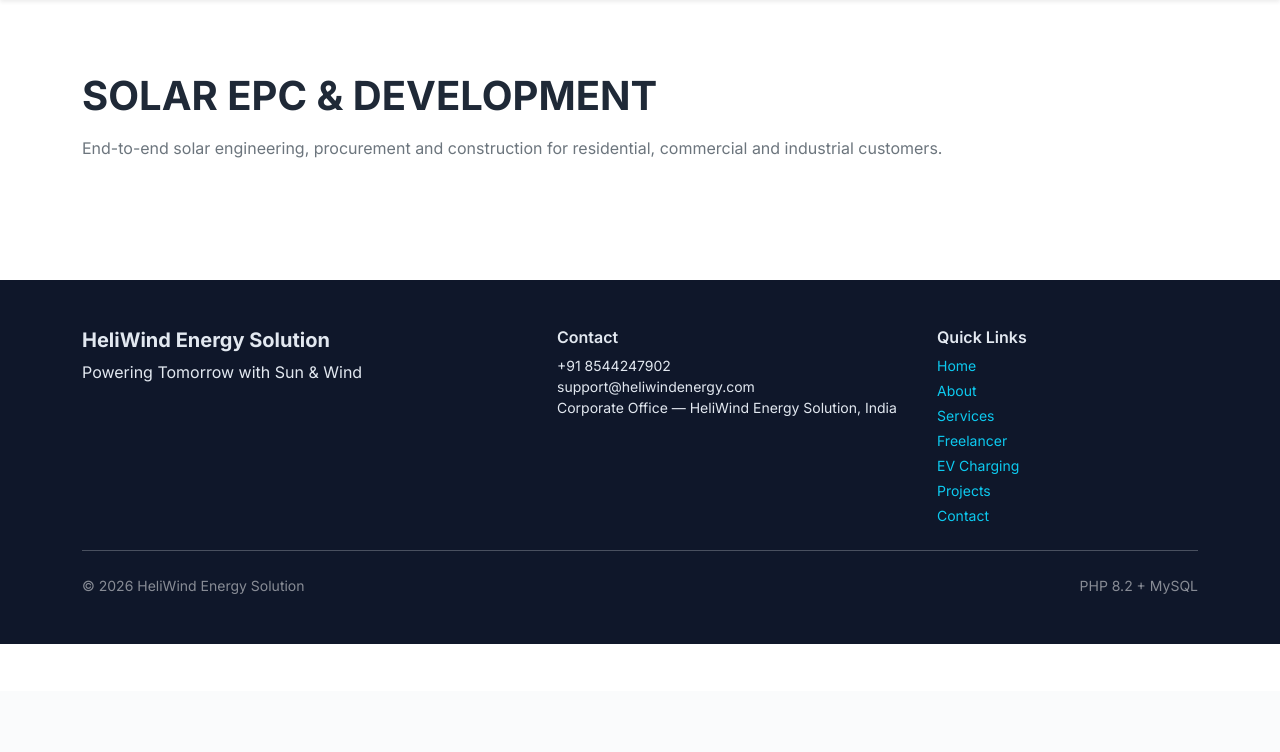
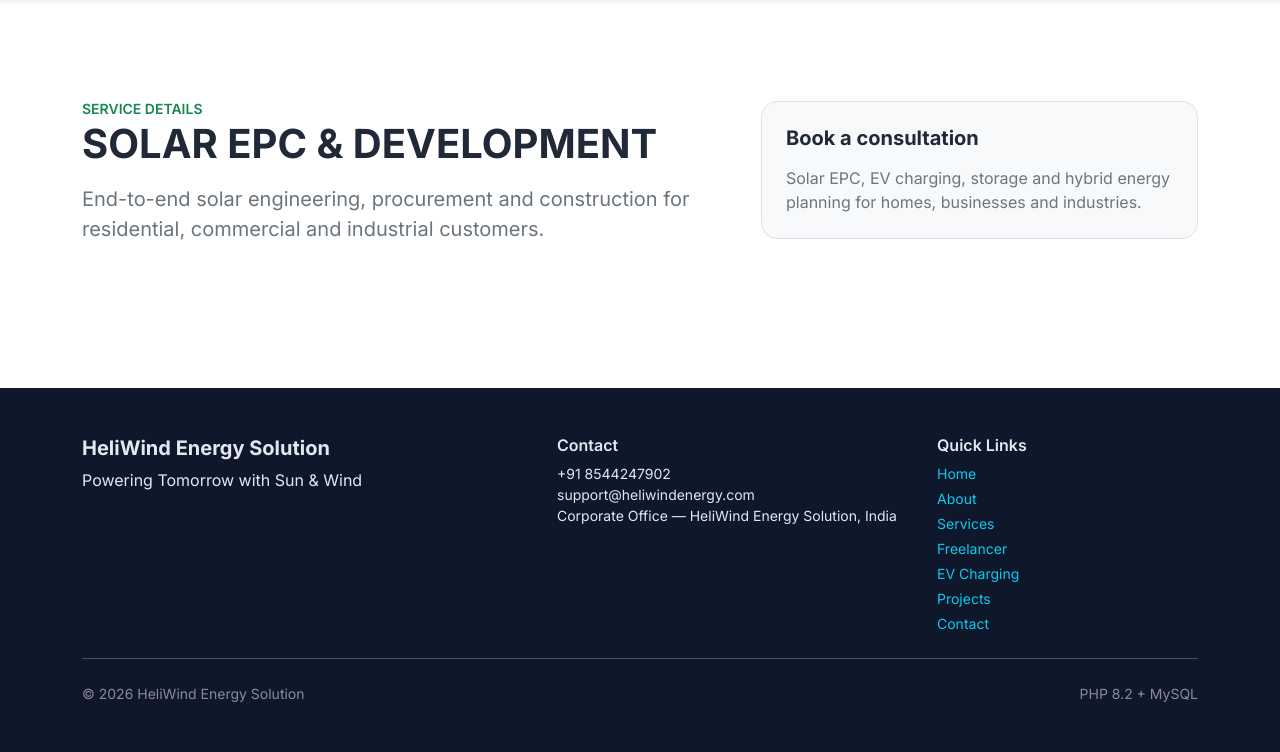
Before and after one commit to pspcsc/HeliWind-PHP, a PHP site: page /HeliWind-PHP/service-details.php in a window 1280 px wide. Shown: the part 109-861 px from the top of the page. Before the commit the page ends 753 px from the top, so only its background shows below. Run offline with PHP 8.4, Linux system fonts and the light colour scheme.

Commit message:
Expand service details page

```diff
--- a/service-details.php
+++ b/service-details.php
@@ -1,13 +1,26 @@
 <?php
 require_once __DIR__ . '/includes/header.php';
 require_once __DIR__ . '/includes/navbar.php';
-$services = site_data()['tabs']['verticals'] ?? [];
+
+$data = site_data();
+$services = $data['tabs']['verticals'] ?? [];
 $service = $services[0] ?? ['title' => 'Service Details', 'desc' => ''];
 ?>
 <main class="py-5">
-  <div class="container py-4">
-    <h1 class="fw-bold mb-3"><?php echo e($service['title']); ?></h1>
-    <p class="text-secondary mb-0"><?php echo e($service['desc']); ?></p>
-  </div>
+    <div class="container py-4 py-md-5">
+        <div class="row align-items-center g-5">
+            <div class="col-lg-7">
+                <span class="text-uppercase small fw-semibold text-success">Service Details</span>
+                <h1 class="fw-bold mb-3"><?php echo e($service['title']); ?></h1>
+                <p class="lead text-secondary mb-0"><?php echo e($service['desc']); ?></p>
+            </div>
+            <div class="col-lg-5">
+                <div class="p-4 rounded-4 bg-light border">
+                    <h2 class="h5 fw-bold mb-3">Book a consultation</h2>
+                    <p class="text-secondary mb-0">Solar EPC, EV charging, storage and hybrid energy planning for homes, businesses and industries.</p>
+                </div>
+            </div>
+        </div>
+    </div>
 </main>
 <?php require_once __DIR__ . '/includes/footer.php'; ?>
```
